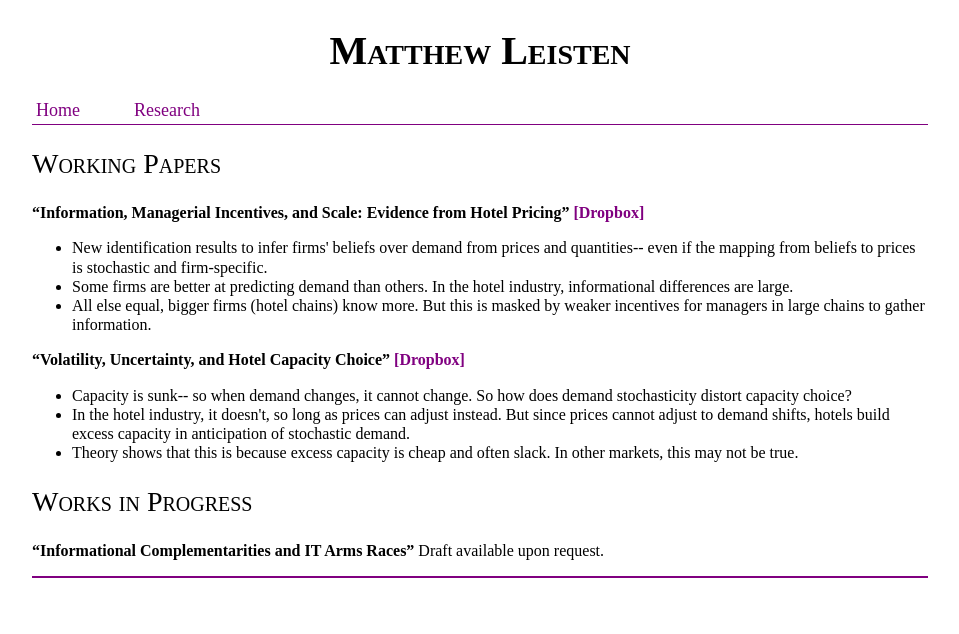
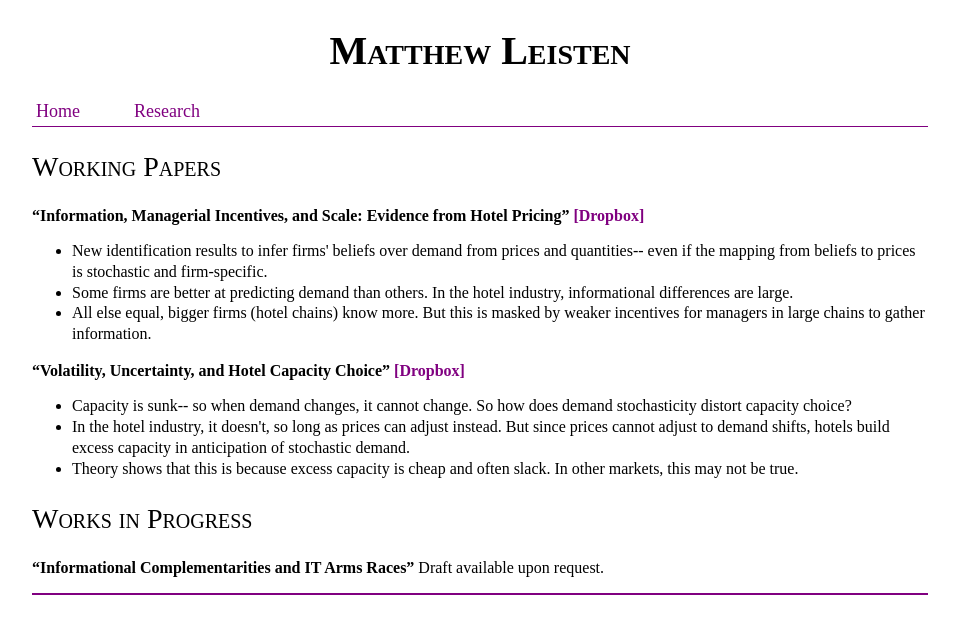
Before and after one commit to mleisten/mleisten.github.io, a Jekyll site: the page Research/index.html, which Jekyll copies as it is, in a window 1280 px wide. Shown: the top 634 px of the page, without its empty margins (160-1119 px from the left). Built offline with Jekyll 4.4.1, drawn with Linux system fonts in a browser that asks for light colours.

Commit message:
Update index.html

```diff
--- a/Research/index.html
+++ b/Research/index.html
@@ -8,8 +8,8 @@ body {width: 70%;
 nav {border-bottom: 1px solid purple;
 }
 ul {
-	line-height: 120%;
-	margin-top: 8px;
+	line-height: 130%;
+	margin-top: 0px;
 	}
 nav ul, footer ul {
     font-family:'Times New Roman', 'Times', 'Serif';
```
